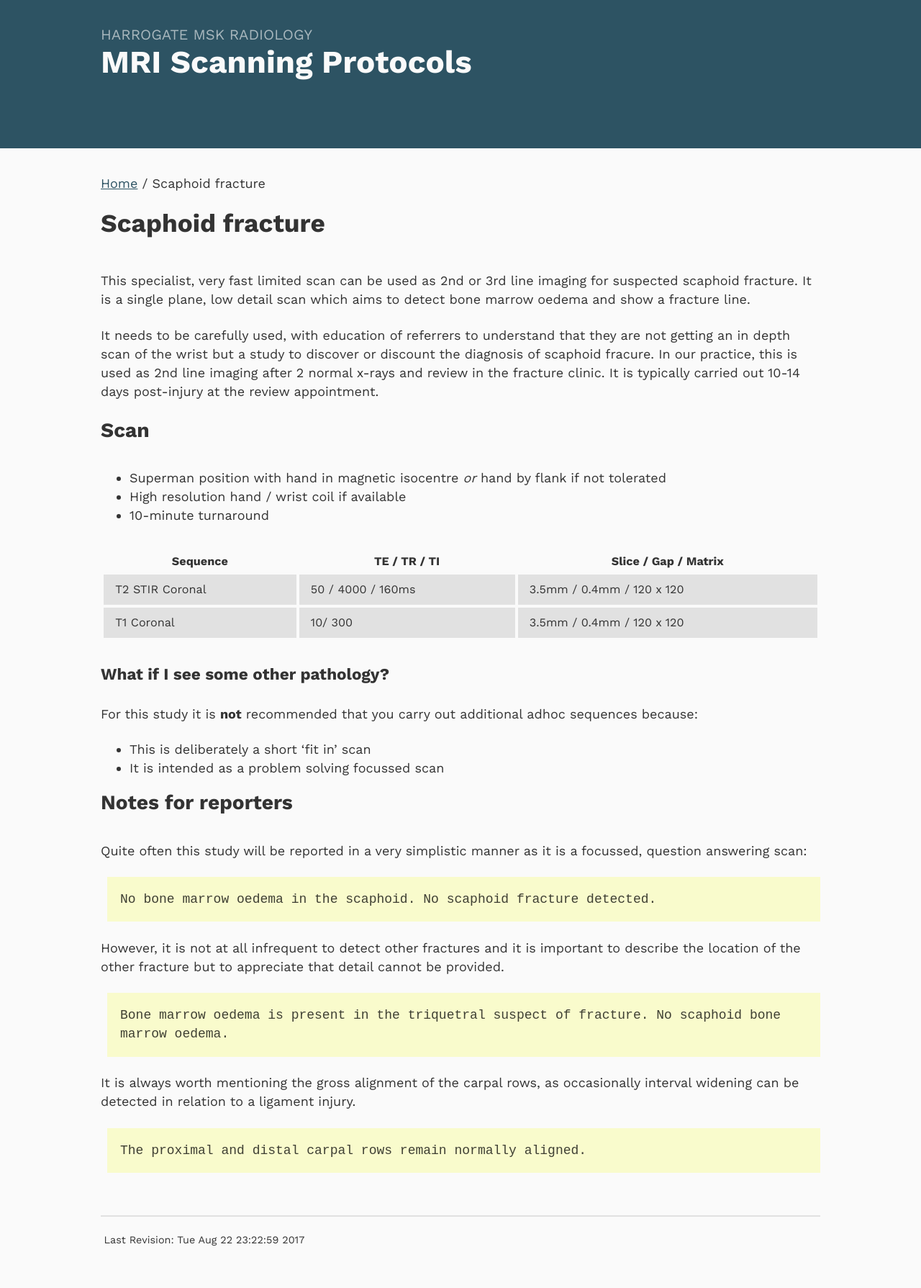
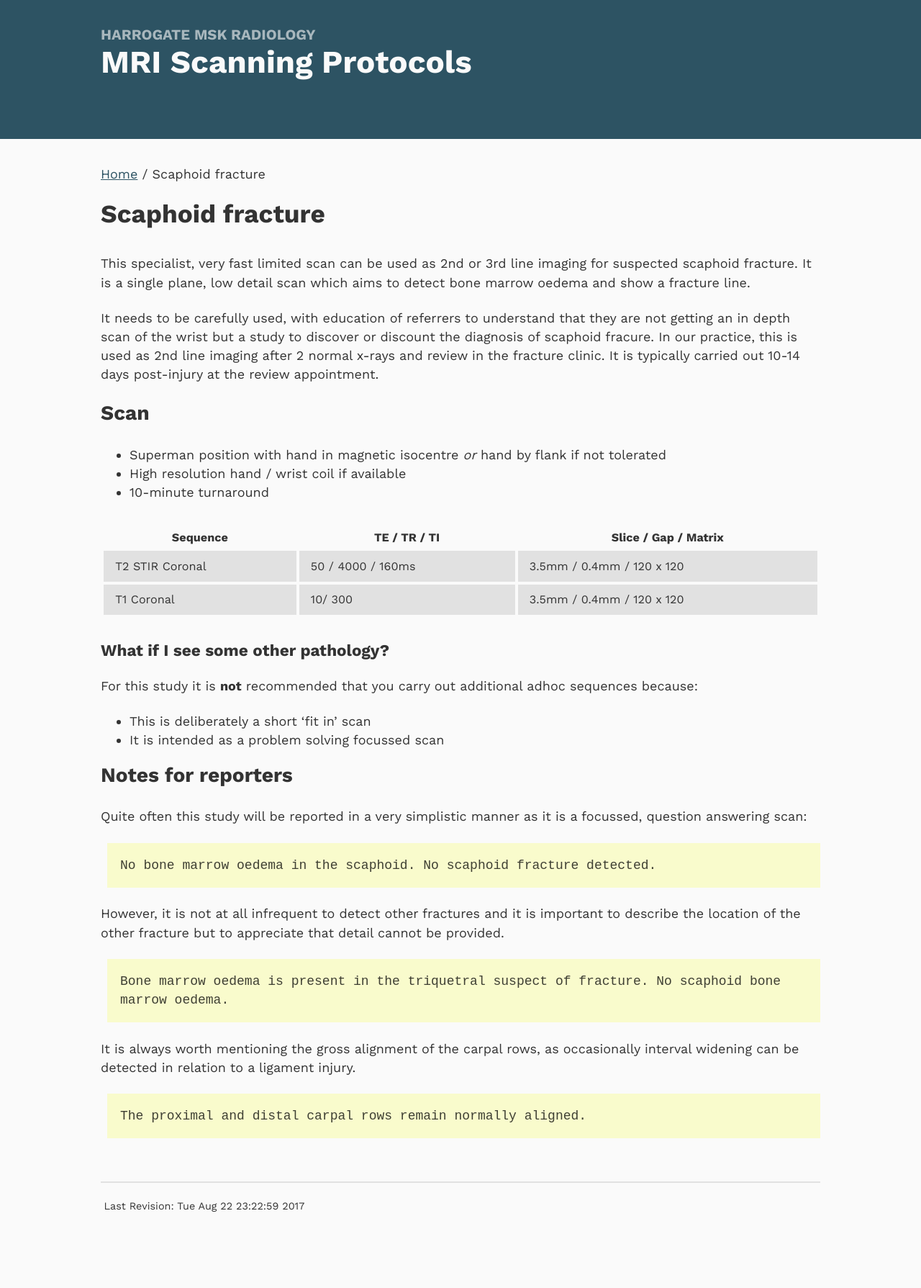
Before and after one commit to harrogatemsk/harrogatemsk.github.io, a Jekyll site: the page built from _protocols/scaphoid.md, in a window 1280 px wide. Shown: the whole page at 72% size. Built offline with Jekyll 4.4.1, drawn with Linux system fonts in a browser that asks for light colours; after the commit the page ends 1742 px from its top, so only the background shows below that.

Commit message:
Update style.scss

```diff
--- a/assets/css/style.scss
+++ b/assets/css/style.scss
@@ -28,7 +28,7 @@ body {
 p {margin-bottom: 1.3em;}
 
 h1, h2, h3, h4 {
-  margin: 0.6em 0 1.3em;
+  margin: 0.6em 0 1em;
   font-weight: 700;
   line-height: 1.2;
 }
@@ -52,7 +52,7 @@ a:hover { color: darken($primary_color, 20); text-decoration: none; }
 .leading {
 	font-size:  1.125em;
 	opacity: 0.6;
-	font-weight: normal;
+	font-weight: 700;
 	text-transform: uppercase;
 	margin-bottom: 0;
 	}
```
